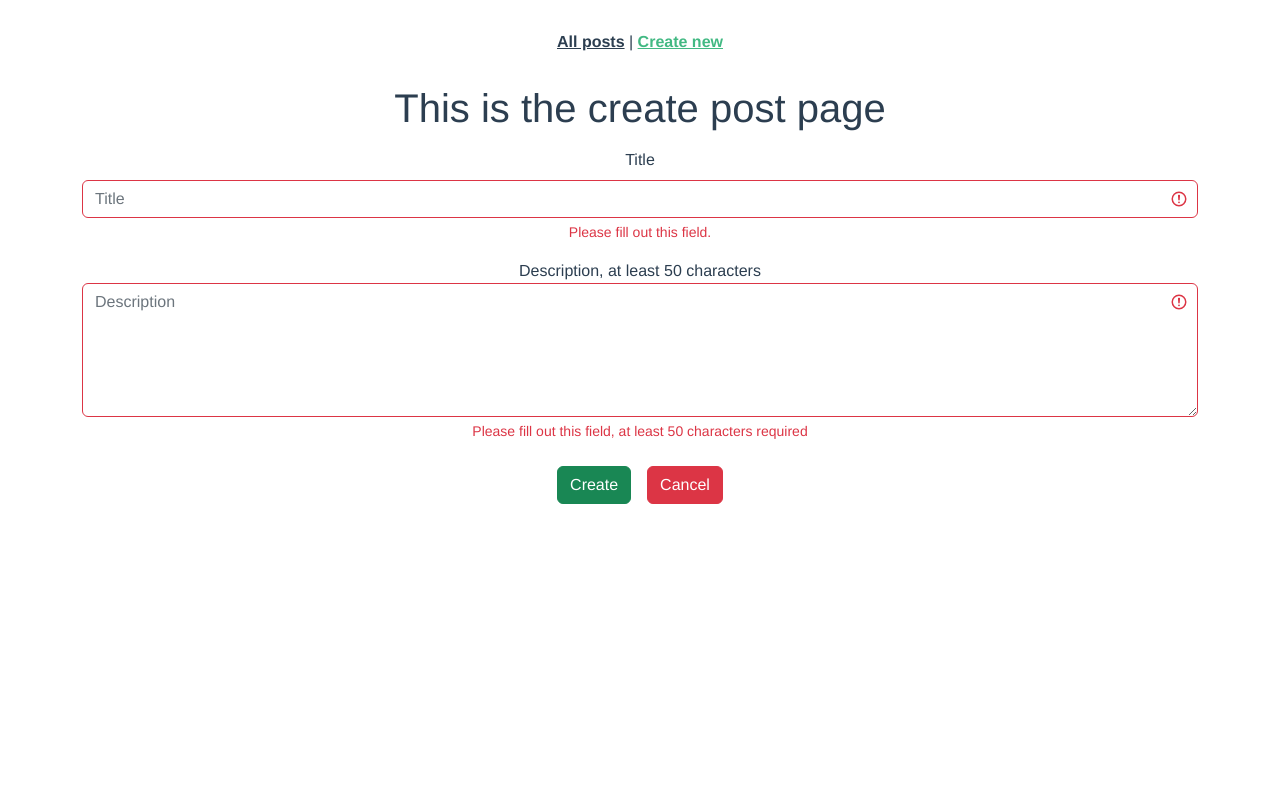
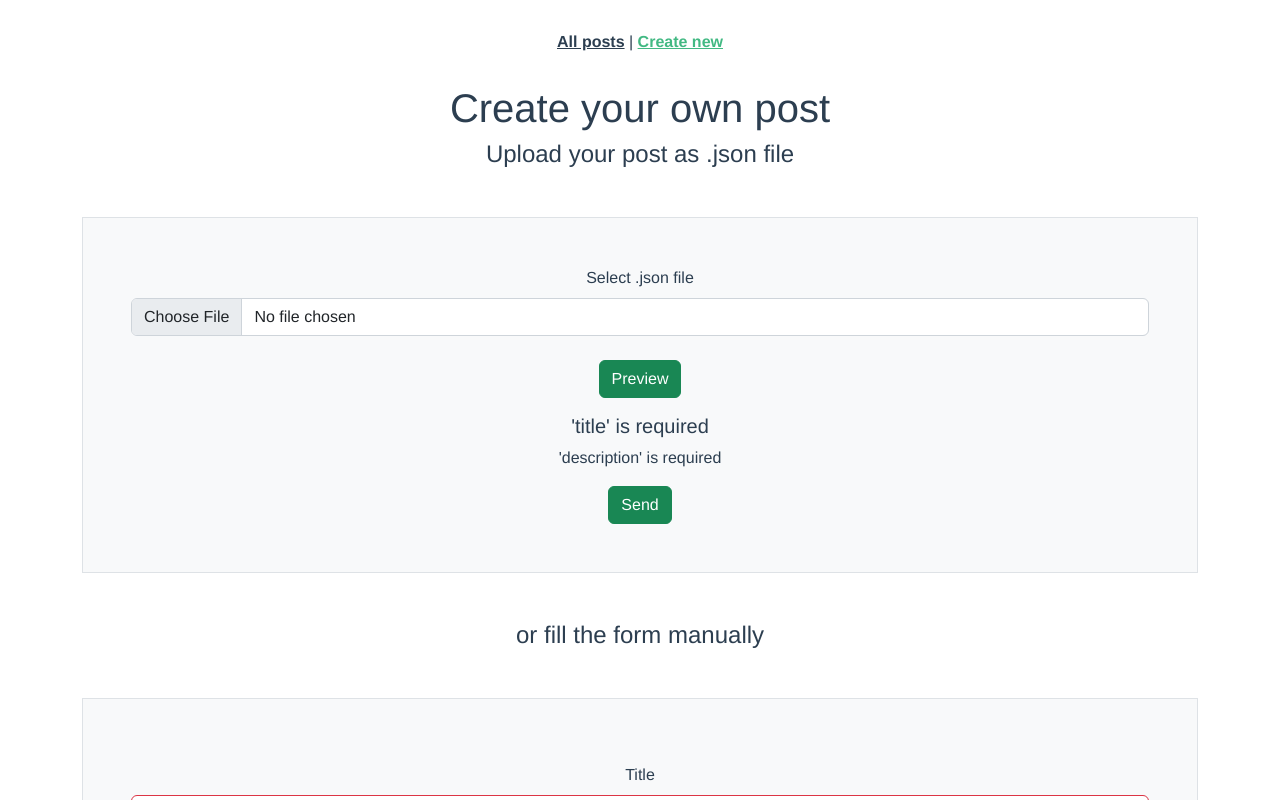
Before and after one commit to Viktoriia-Piskova/vue-post-and-comments, a Vue app: page /create in a window 1280 px wide. Shown: the top 800 px of the page. Built offline with nearby package versions, Linux system fonts and the light colour scheme.

Commit message:
Upload post as json file

```diff
--- a/src/components/CommentsList.vue
+++ b/src/components/CommentsList.vue
@@ -90,6 +90,8 @@ export default {
           postId: this.id,
           comment: newComment,
         });
+        this.commentTemplate.author = "";
+        this.commentTemplate.content = "";
       }
     },
   },
--- /dev/null
+++ b/src/components/UploadPostAsJson.vue
@@ -0,0 +1,52 @@
+<template>
+  <div class="container p-5 my-5 border bg-light">
+    <div class="mb-3">
+      <label for="formFile" class="form-label">Select .json file</label>
+      <input type="file" id="selectFiles" class="form-control" /><br />
+      <button id="import" @click="readJson" class="btn btn-success">
+        Preview
+      </button>
+    </div>
+    <div>
+      <h5>{{ postPreview.title }}</h5>
+      <p>{{ postPreview.description }}</p>
+    </div>
+    <button
+      @click="$emit('isLoadedAsJson', postPreview)"
+      class="btn btn-success"
+    >
+      Send
+    </button>
+  </div>
+</template>
+
+<script>
+export default {
+  data() {
+    return {
+      postPreview: {
+        title: "'title' is required",
+        description: "'description' is required",
+      },
+    };
+  },
+  name: "UploadPostAsJson",
+  methods: {
+    readJson() {
+      const files = document.getElementById("selectFiles").files;
+      if (files.length <= 0) {
+        return false;
+      }
+      const fr = new FileReader();
+      fr.onload = (e) => {
+        const result = JSON.parse(e.target.result);
+        this.postPreview.title =
+          result.title || "please add 'title' in your document";
+        this.postPreview.description =
+          result.description || "please add 'description' in your document";
+      };
+      fr.readAsText(files.item(0));
+    },
+  },
+};
+</script>
--- a/src/views/CreatePost.vue
+++ b/src/views/CreatePost.vue
@@ -1,7 +1,13 @@
 <template>
   <div class="about">
-    <h1>This is the create post page</h1>
-    <form @submit.prevent="createPost" class="was-validated">
+    <h1>Create your own post</h1>
+    <h4>Upload your post as .json file</h4>
+    <UploadPostAsJson @isLoadedAsJson="importFromJson" />
+    <h4>or fill the form manually</h4>
+    <form
+      @submit.prevent="createPost"
+      class="was-validated p-5 my-5 border bg-light"
+    >
       <div class="mb-3 mt-3">
         <label for="title" class="form-label">Title</label>
         <input
@@ -46,6 +52,7 @@
 </template>
 
 <script>
+import UploadPostAsJson from "@/components/UploadPostAsJson.vue";
 export default {
   name: "CreatePost",
   data() {
@@ -60,7 +67,15 @@ export default {
       },
     };
   },
+  components: {
+    UploadPostAsJson,
+  },
   methods: {
+    importFromJson(postPreview) {
+      this.postTemplate.title = postPreview.title;
+      this.postTemplate.description = postPreview.description;
+      this.createPost();
+    },
     createPost() {
       if (this.postTemplate.title < 1 || this.postTemplate.description < 50) {
         return (this.error.value = true);
```
